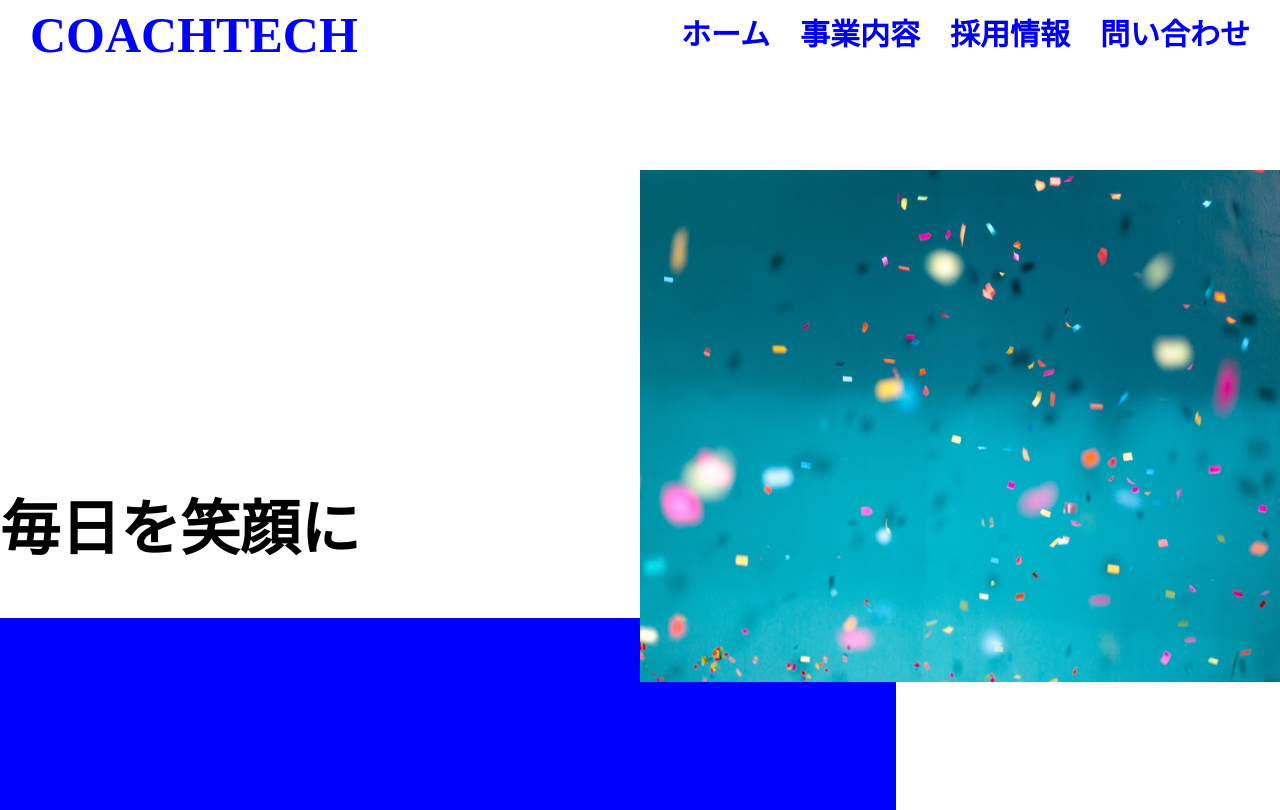
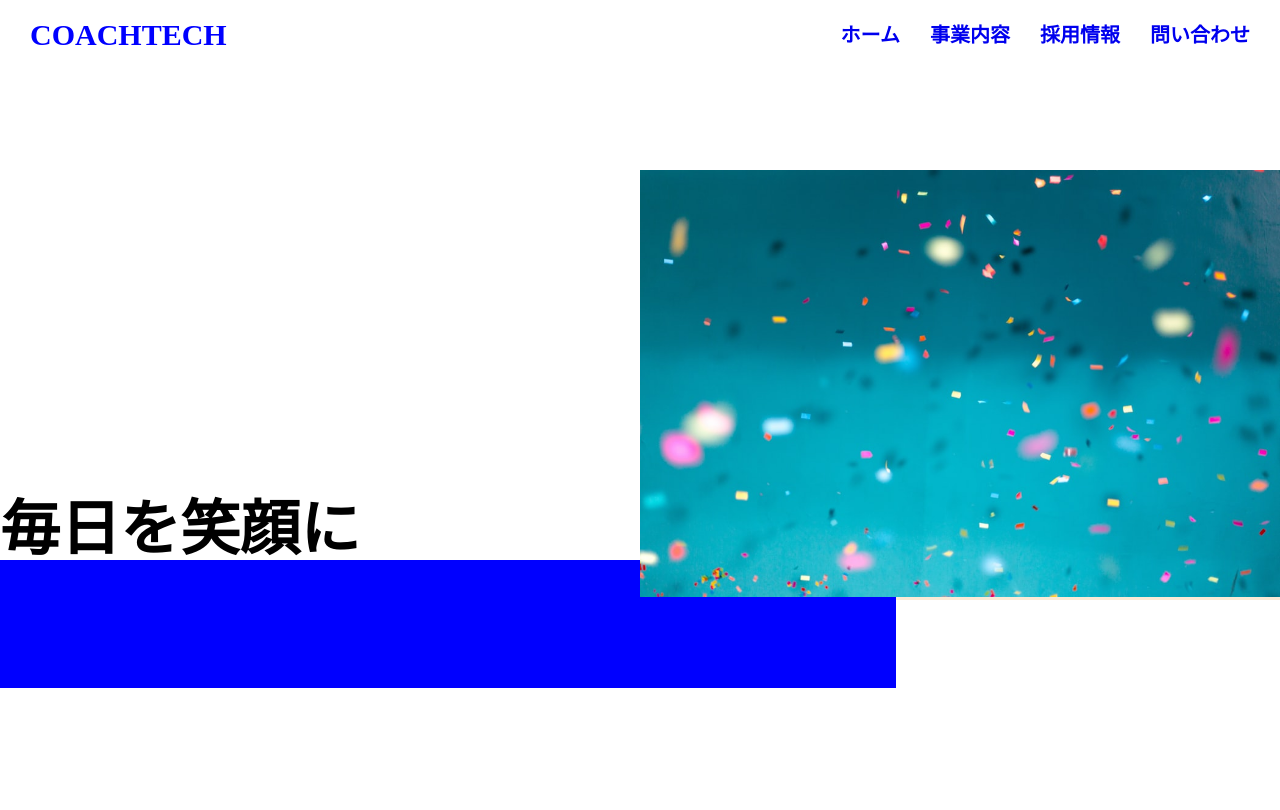
Before and after one commit to soboro7728/20231028_abe_css, a plain HTML site: page index.html in a window 1280 px wide. Drawn offline with Linux system fonts and the light colour scheme; a web font is replaced by a local one.

Commit message:
縦横比修正

```diff
--- a/css/style.css
+++ b/css/style.css
@@ -5,6 +5,7 @@
     height: 70px;
     padding: 0 30px;
     color: blue;
+    margin-bottom: 100px;
 }
 
 a {
@@ -12,7 +13,7 @@ a {
 }
 
 .header__ttl {
-    font-size: 50px;
+    font-size: 30px;
     width: 80px;
 }
 
@@ -20,47 +21,35 @@ a {
     display: flex;
     list-style: none;
     font-weight: bold;
-    font-size: 30px;
+    font-size: 20px;
 }
 
 .header__inner-item:not(:last-child) {
     margin-right: 30px;
 }
 
-.content {
-    position: relative;
-    margin-top: 100px;
-    width: 100vw;
-    height: 80vh;
-}
 
 .content__box {
     background-color: blue;
-    height: 30%;
+    padding-top: 10%;
     width: 70%;
-    position: absolute;
-    bottom: 0;
-
 }
 
 img {
     width: 100%;
     height: 100%;
-    max-width: 950px;
+
 }
 
 .content__img {
-    position: absolute;
-    top: 0px;
-    right: 0px;
     width: 50%;
-    height: 80%;
     z-index: 10;
+    margin: 0 0 0 auto;
+    background-color: antiquewhite;
 }
 
 .content__txt {
     font-size: 60px;
-    position: absolute;
     width: 50%;
-    bottom: 250px;
+    margin: -100px auto 0 0;
 }
```
